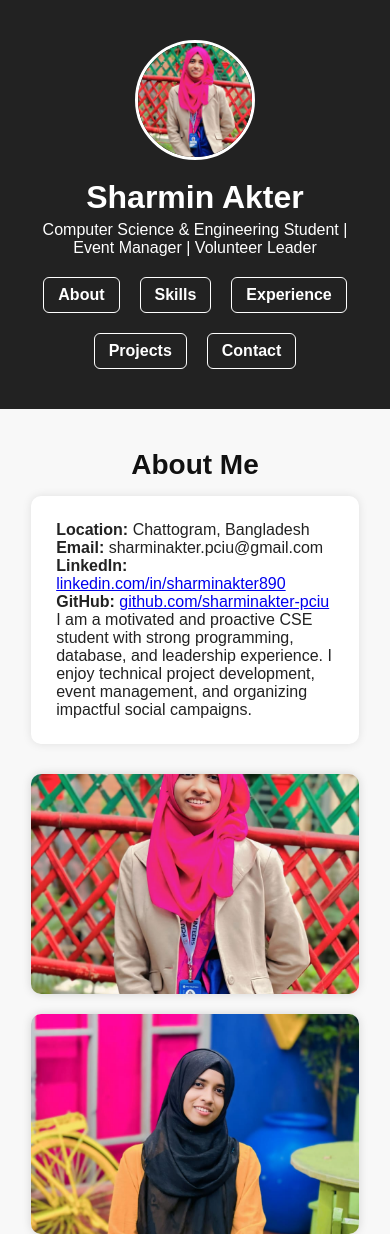
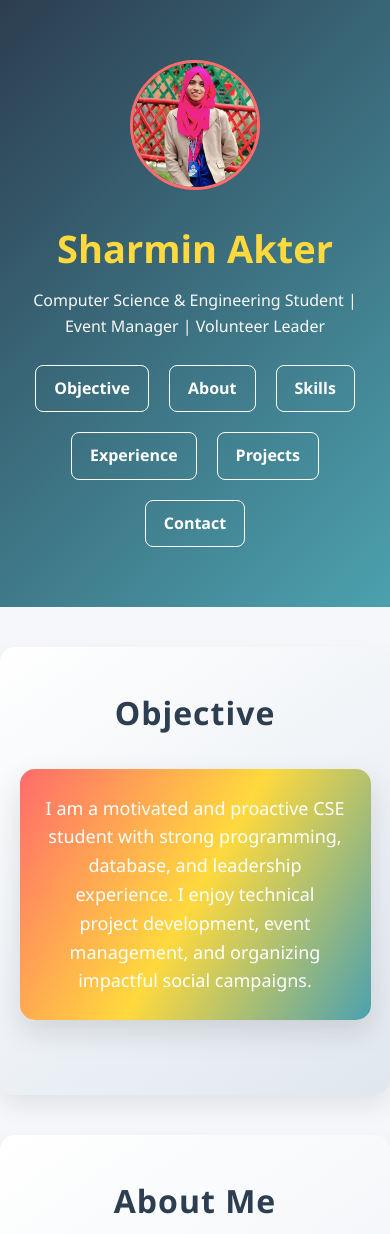
Before and after one commit to sharminakter-pciu/portfolio, a plain HTML site: page index.html in a window 390 px wide. Shown: the top 1234 px of the page. Drawn offline with nearby package versions, Linux system fonts and the light colour scheme.

Commit message:
Refactor index.html for layout and style enhancements
Updated styles and structure for improved layout and responsiveness.

```diff
--- a/index.html
+++ b/index.html
@@ -6,169 +6,99 @@
   <title>Sharmin Akter | Portfolio</title>
   <link href="https://unpkg.com/aos@2.3.1/dist/aos.css" rel="stylesheet" />
   <style>
-      * {
-        margin: 0;
-        padding: 0;
-        box-sizing: border-box;
-        font-family: Arial, sans-serif;
-      }
-      html {
-        scroll-behavior: smooth;
-      }
-      body {
-        background: #f8f8f8;
-        color: #222;
-      }
+    /* RESET */
+    * { margin:0; padding:0; box-sizing:border-box; font-family:'Segoe UI', Tahoma, Geneva, Verdana, sans-serif; }
+    html { scroll-behavior: smooth; }
+    body { background: #F5F7FA; color: #222; line-height:1.6; }
 
     /* HEADER */
     header {
-        background: #222;
-        color: #fff;
-        padding: 40px 20px;
-        text-align: center;
-        overflow: hidden;
+      background: linear-gradient(135deg,#2C3E50,#4CA1AF);
+      color:#fff;
+      padding:60px 20px;
+      text-align:center;
+      overflow:hidden;
     }
     header img {
-        width: 140px;
-        height: 140px;
-        border-radius: 50%;
-        object-fit: cover;
-        margin-bottom: 15px;
-        border: 3px solid #fff;
+      width:150px; height:150px; border-radius:50%; object-fit:cover;
+      margin-bottom:20px; border:3px solid #FF6B6B;
       animation: zoomIn 1.2s ease forwards;
     }
-      header h1 {
-        font-size: 32px;
-        margin-bottom: 5px;
-        opacity: 0;
-        animation: fadeUp 1s 0.3s forwards;
-      }
-      header p {
-        opacity: 0;
-        animation: fadeUp 1s 0.5s forwards;
-      }
+    header h1 { font-size:38px; margin-bottom:10px; color:#FFD93D; opacity:0; animation: fadeUp 1s 0.3s forwards; }
+    header p { opacity:0; animation: fadeUp 1s 0.5s forwards; color:#F8F8F8; font-weight:500; }
 
     nav {
-        display: flex;
-        justify-content: center;
-        gap: 20px;
-        flex-wrap: wrap;
-        margin-top: 20px;
+      display:flex; justify-content:center; gap:20px; flex-wrap:wrap; margin-top:25px;
     }
     nav a {
-        color: #fff;
-        text-decoration: none;
-        font-weight: bold;
-        padding: 8px 14px;
-        border: 1px solid #fff;
-        border-radius: 6px;
-        transition: 0.3s;
+      color:#fff; text-decoration:none; font-weight:bold; padding:10px 18px;
+      border:1px solid #fff; border-radius:8px; transition:0.3s;
     }
-      nav a:hover {
-        background: #fff;
-        color: #222;
-        transform: scale(1.05);
+    nav a:hover { background:#FFD93D; color:#2C3E50; transform:scale(1.1); box-shadow:0 5px 15px rgba(255,217,61,0.4); }
+
+    /* SECTION BASE */
+    section {
+      padding:60px 10%;
+      border-radius:15px;
+      margin:40px auto;
+      max-width:1200px;
+      background: linear-gradient(145deg,#ffffff,#e0e7ef);
+      box-shadow:0 12px 25px rgba(0,0,0,0.08);
+      opacity:0; transform:translateY(40px);
     }
+    h2 { color:#2C3E50; margin-bottom:30px; font-size:32px; text-align:center; letter-spacing:1px; }
 
-      /* SECTIONS */
-      .section {
-        padding: 40px 8%;
-        opacity: 0;
-        transform: translateY(30px);
-        animation: fadeUp 1s forwards;
+    /* BOXES */
+    .box {
+      background: linear-gradient(145deg,#fefefe,#dbe3ec);
+      padding:25px; border-radius:15px;
+      box-shadow:0 10px 25px rgba(0,0,0,0.08);
+      margin-bottom:30px;
+      transition: transform 0.4s, box-shadow 0.4s;
     }
-      h2 {
-        color: #111;
-        margin-bottom: 15px;
-        font-size: 28px;
-        text-align: center;
-      }
-      .box {
-        background: #fff;
-        padding: 25px;
-        border-radius: 10px;
-        box-shadow: 0 0 10px rgba(0, 0, 0, 0.1);
-        margin-bottom: 30px;
-        transition: transform 0.3s;
-      }
-      .box:hover {
-        transform: translateY(-5px);
-      }
-      ul {
-        padding-left: 20px;
-        line-height: 1.6;
-      }
+    .box:hover { transform: translateY(-6px); box-shadow:0 15px 35px rgba(0,0,0,0.15); }
 
-      /* IMAGE BLOCK */
-      .gallery {
-        display: flex;
-        justify-content: center;
-        gap: 20px;
-        flex-wrap: wrap;
-      }
-      .gallery img {
-        width: 280px;
-        height: 200px;
-        object-fit: cover;
-        border-radius: 10px;
-        box-shadow: 0 0 10px rgba(0, 0, 0, 0.15);
-        transition: transform 0.3s, box-shadow 0.3s;
-      }
-      .gallery img:hover {
-        transform: scale(1.05);
-        box-shadow: 0 5px 15px rgba(0, 0, 0, 0.3);
+    ul { padding-left:25px; line-height:1.8; }
+    a.project-link { color:#4CA1AF; text-decoration:none; font-weight:600; transition:0.3s; }
+    a.project-link:hover { color:#FF6B6B; text-shadow:0 0 10px rgba(255,107,107,0.6); }
+
+    /* GALLERY */
+    .gallery { display:flex; justify-content:center; gap:25px; flex-wrap:wrap; margin-top:25px; }
+    .gallery img { width:280px; height:200px; object-fit:cover; border-radius:15px;
+      box-shadow:0 10px 25px rgba(0,0,0,0.1); transition: transform 0.4s, box-shadow 0.4s; }
+    .gallery img:hover { transform: scale(1.08); box-shadow:0 15px 35px rgba(0,0,0,0.25); }
+
+    /* OBJECTIVE */
+    .objective-box {
+      background: linear-gradient(120deg,#FF6B6B,#FFD93D,#4CA1AF);
+      color:#fff; padding:25px; border-radius:15px;
+      box-shadow:0 12px 30px rgba(0,0,0,0.12);
+      text-align:center; font-size:18px; font-weight:500; margin-bottom:35px;
     }
 
     /* FOOTER */
-      footer {
-        text-align: center;
-        padding: 20px;
-        background: #222;
-        color: #fff;
-        margin-top: 40px;
-        font-size: 14px;
-      }
+    footer { text-align:center; padding:25px; background:#2C3E50; color:#F8F8F8; margin-top:50px; font-size:14px; border-radius:10px; }
 
     /* RESPONSIVE */
-      @media (max-width: 768px) {
-        header img {
-          width: 120px;
-          height: 120px;
-        }
-        .gallery img {
-          width: 100%;
-          height: 220px;
-        }
+    @media(max-width:768px){
+      header img { width:130px; height:130px; }
+      .gallery img { width:100%; height:220px; }
+      section { padding:40px 5%; }
     }
 
     /* ANIMATIONS */
-      @keyframes fadeUp {
-        to {
-          opacity: 1;
-          transform: translateY(0);
-        }
-      }
-      @keyframes zoomIn {
-        from {
-          transform: scale(0);
-          opacity: 0;
-        }
-        to {
-          transform: scale(1);
-          opacity: 1;
-        }
-      }
+    @keyframes fadeUp { to { opacity:1; transform:translateY(0); } }
+    @keyframes zoomIn { from { transform:scale(0); opacity:0; } to { transform:scale(1); opacity:1; } }
   </style>
 </head>
 <body>
+
 <header>
   <img src="2.jpeg" alt="Sharmin Akter" />
   <h1>Sharmin Akter</h1>
-      <p>
-        Computer Science & Engineering Student | Event Manager | Volunteer
-        Leader
-      </p>
+  <p>Computer Science & Engineering Student | Event Manager | Volunteer Leader</p>
   <nav>
+    <a href="#objective">Objective</a>
     <a href="#about">About</a>
     <a href="#skills">Skills</a>
     <a href="#experience">Experience</a>
@@ -177,29 +107,21 @@
   </nav>
 </header>
 
-    <section id="about" data-aos="fade-up" class="section">
+<!-- OBJECTIVE -->
+<section id="objective" data-aos="fade-up">
+  <h2>Objective</h2>
+  <div class="objective-box">
+    I am a motivated and proactive CSE student with strong programming, database, and leadership experience. I enjoy technical project development, event management, and organizing impactful social campaigns.
+  </div>
+</section>
+
+<section id="about" data-aos="fade-up">
   <h2>About Me</h2>
   <div class="box">
     <p><strong>Location:</strong> Chattogram, Bangladesh</p>
     <p><strong>Email:</strong> sharminakter.pciu@gmail.com</p>
-        <p>
-          <strong>LinkedIn:</strong>
-          <a href="https://linkedin.com/in/sharminakter890" target="_blank"
-            >linkedin.com/in/sharminakter890</a
-          >
-        </p>
-        <p>
-          <strong>GitHub:</strong>
-          <a href="https://github.com/sharminakter-pciu" target="_blank"
-            >github.com/sharminakter-pciu</a
-          >
-        </p>
-        <p>
-          I am a motivated and proactive CSE student with strong programming,
-          database, and leadership experience. I enjoy technical project
-          development, event management, and organizing impactful social
-          campaigns.
-        </p>
+    <p><strong>LinkedIn:</strong> <a href="https://linkedin.com/in/sharminakter890" target="_blank">linkedin.com/in/sharminakter890</a></p>
+    <p><strong>GitHub:</strong> <a href="https://github.com/sharminakter-pciu" target="_blank">github.com/sharminakter-pciu</a></p>
   </div>
   <div class="gallery">
     <img src="2.jpeg" alt="Portfolio Photo 1" />
@@ -207,7 +129,7 @@
   </div>
 </section>
 
-    <section id="skills" data-aos="fade-up" class="section">
+<section id="skills" data-aos="fade-up">
   <h2>Skills</h2>
   <div class="box">
     <h3>Technical Skills</h3>
@@ -226,71 +148,38 @@
   </div>
 </section>
 
-    <section id="experience" data-aos="fade-up" class="section">
+<section id="experience" data-aos="fade-up">
   <h2>Experience & Leadership</h2>
   <div class="box">
     <ul>
-          <li>
-            <strong>Press Release Manager (CTG Division)</strong> – ICT Olympiad
-            Bangladesh Season 3
-          </li>
+      <li><strong>Press Release Manager (CTG Division)</strong> – ICT Olympiad Bangladesh Season 3</li>
       <li><strong>Co-Leader</strong> – PCIU Team, ICT Olympiad Season 3</li>
-          <li>
-            <strong>Women Representative</strong> – PCIU Volunteers Leader Panel
-            2025
-          </li>
-          <li>
-            <strong>Department Representative (CSE)</strong> – PCIU Volunteers
-            2024
-          </li>
+      <li><strong>Women Representative</strong> – PCIU Volunteers Leader Panel 2025</li>
+      <li><strong>Department Representative (CSE)</strong> – PCIU Volunteers 2024</li>
       <li><strong>HR Secretary</strong> – One Man Army Committee 2024</li>
       <li><strong>HR Executive</strong> – PCIU Computer Club 2024</li>
-          <li>
-            <strong>Organizer</strong> – EduVate Fest, Annupurna 2.0 & 3.0,
-            Sharing Happiness 4.0 & 5.0, Orientation & Cultural Events
-          </li>
+      <li><strong>Organizer</strong> – EduVate Fest, Annupurna 2.0 & 3.0, Sharing Happiness 4.0 & 5.0, Orientation & Cultural Events</li>
     </ul>
   </div>
 </section>
 
-    <section id="projects" data-aos="fade-up" class="section">
+<section id="projects" data-aos="fade-up">
   <h2>Projects</h2>
   <div class="box">
     <ul>
-          <li>
-            <a
-              href="https://sharminakter-pciu.github.io/PCIU-RedDrop/"
-              target="_blank"
-            >
-              PCIU RedDrop – Blood Donation Management System
-            </a>
-          </li>
-          <li>
-            <a
-              href="https://sharminakter-pciu.github.io/PCIU-HuB/index.html"
-              target="_blank"
-            >
-              PCIU HuB – Web Project
-            </a>
-          </li>
-          <li>
-            <a href="https://github.com/sharminakter-pciu" target="_blank">
-              More Projects – GitHub
-            </a>
-          </li>
+      <li><a class="project-link" href="https://sharminakter-pciu.github.io/PCIU-RedDrop/" target="_blank">PCIU RedDrop – Blood Donation Management System</a></li>
+      <li><a class="project-link" href="https://sharminakter-pciu.github.io/PCIU-HuB/index.html" target="_blank">PCIU HuB – Web Project</a></li>
+      <li><a class="project-link" href="https://github.com/sharminakter-pciu" target="_blank">More Projects – GitHub</a></li>
     </ul>
   </div>
 </section>
 
-    <section id="contact" data-aos="fade-up" class="section">
+<section id="contact" data-aos="fade-up">
   <h2>Contact</h2>
   <div class="box">
     <p><strong>Phone:</strong> 01518355086</p>
     <p><strong>Email:</strong> sharminakter.pciu@gmail.com</p>
-        <p>
-          Feel free to reach out for collaborations, projects, or event
-          opportunities!
-        </p>
+    <p>Feel free to reach out for collaborations, projects, or event opportunities!</p>
   </div>
 </section>
 
@@ -298,7 +187,7 @@
 
 <script src="https://unpkg.com/aos@2.3.1/dist/aos.js"></script>
 <script>
-      AOS.init({ duration: 900, once: true });
+  AOS.init({ duration: 1000, once: true });
 </script>
 </body>
 </html>
```
Lines whose indentation alone changed are shown as unchanged.
